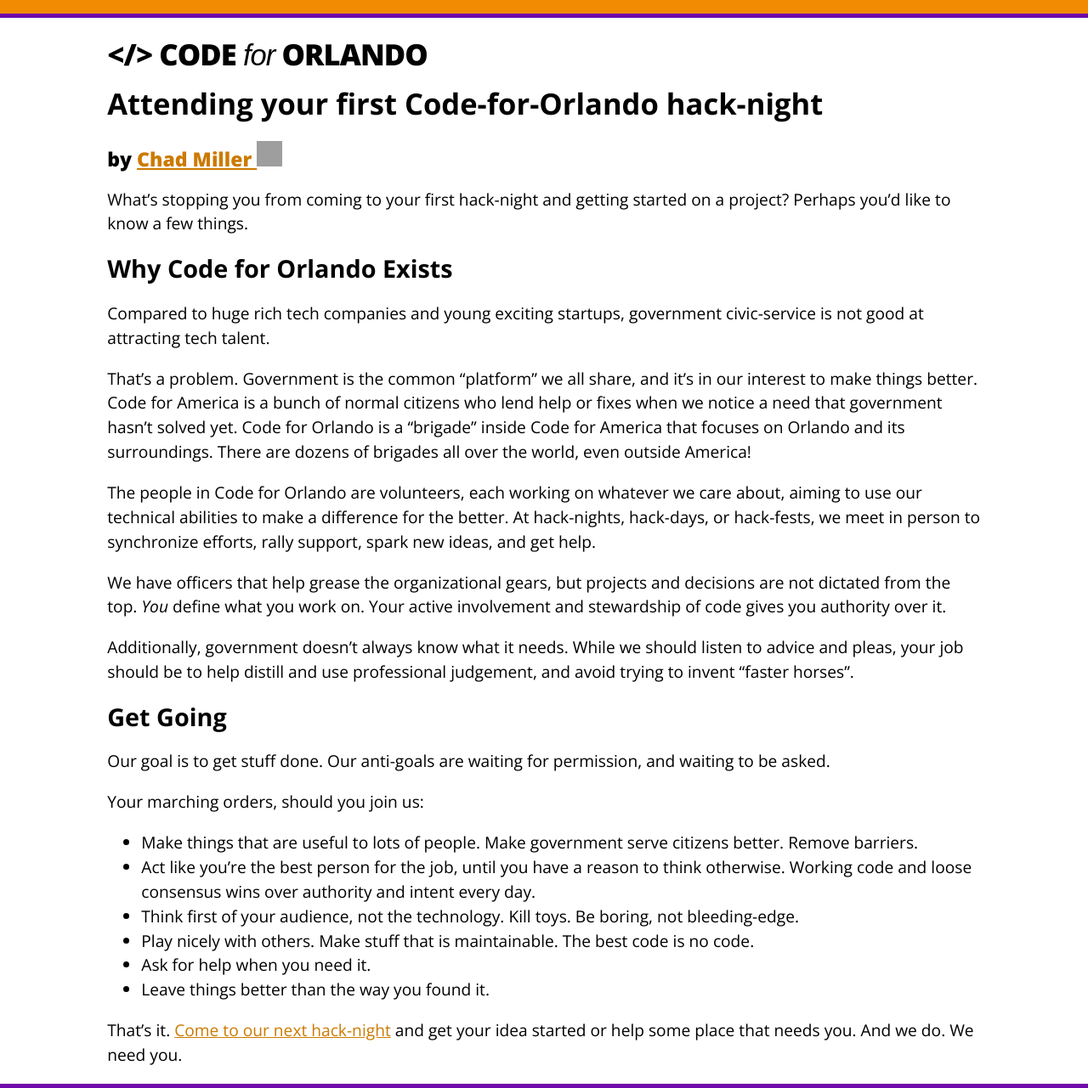
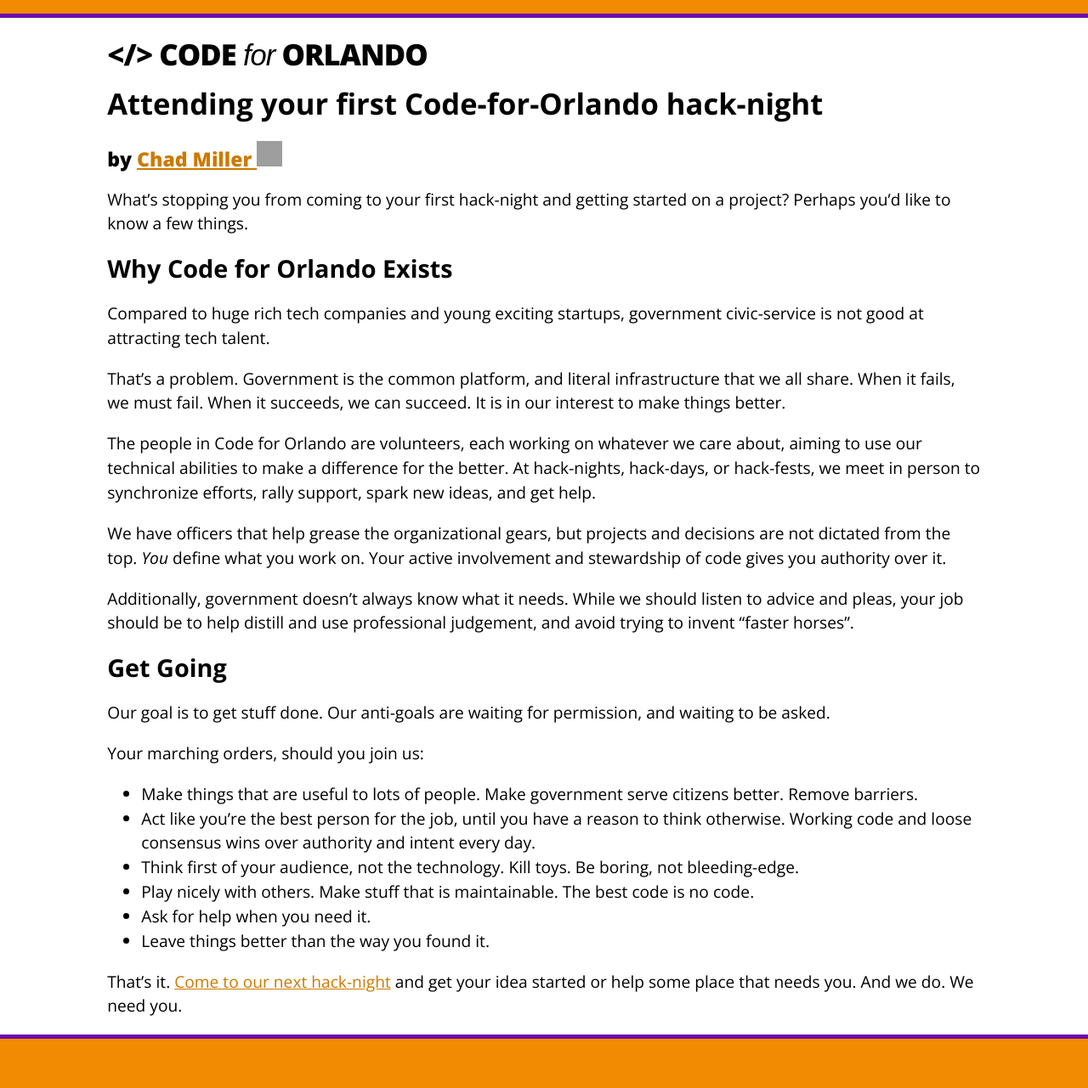
Before and after one commit to cforlando/cforlando.github.io, a Jekyll site: the page built from _posts/2016-02-01-your-first-hacknight.md, in a window 1280 px wide. Shown: the whole page at 85% size. Built offline with Jekyll 4.4.1, drawn with Linux system fonts in a browser that asks for light colours; some web fonts are replaced; after the commit the page ends 1223 px from its top, so only the background shows below that; grey boxes are pictures that could not be loaded.

Commit message:
Remove unneeded declarations in prose

```diff
--- a/_posts/2016-02-01-your-first-hacknight.md
+++ b/_posts/2016-02-01-your-first-hacknight.md
@@ -12,7 +12,7 @@ Why Code for Orlando Exists
 
 Compared to huge rich tech companies and young exciting startups, government civic-service is not good at attracting tech talent.
 
-That's a problem. Government is the common "platform" we all share, and it's in our interest to make things better. Code for America is a bunch of normal citizens who lend help or fixes when we notice a need that government hasn't solved yet. Code for Orlando is a "brigade" inside Code for America that focuses on Orlando and its surroundings. There are dozens of brigades all over the world, even outside America!
+That's a problem. Government is the common platform, and literal infrastructure that we all share. When it fails, we must fail. When it succeeds, we can succeed. It is in our interest to make things better.
 
 The people in Code for Orlando are volunteers, each working on whatever we care about, aiming to use our technical abilities to make a difference for the better. At hack-nights, hack-days, or hack-fests, we meet in person to synchronize efforts, rally support, spark new ideas, and get help.
 
```
